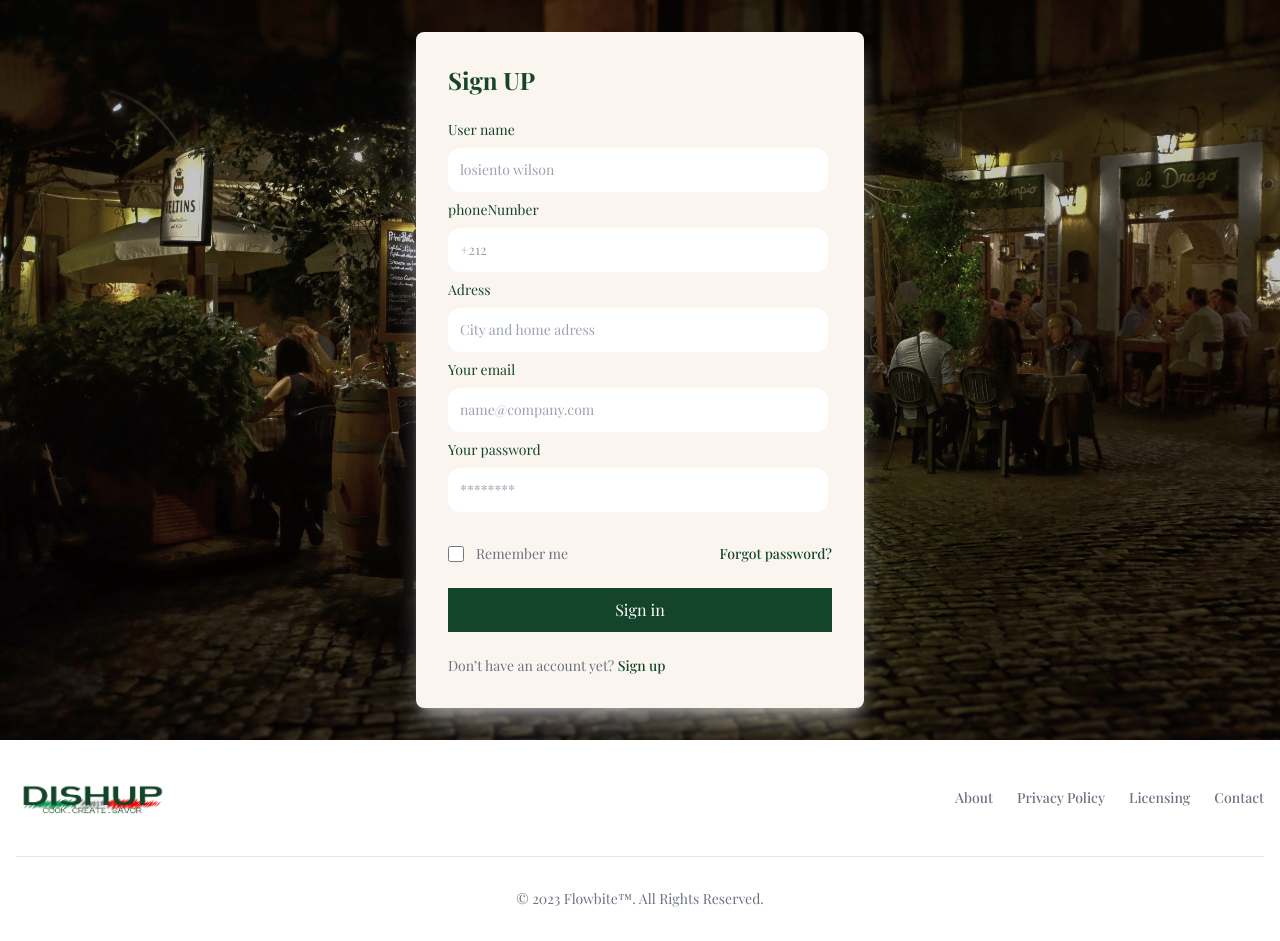
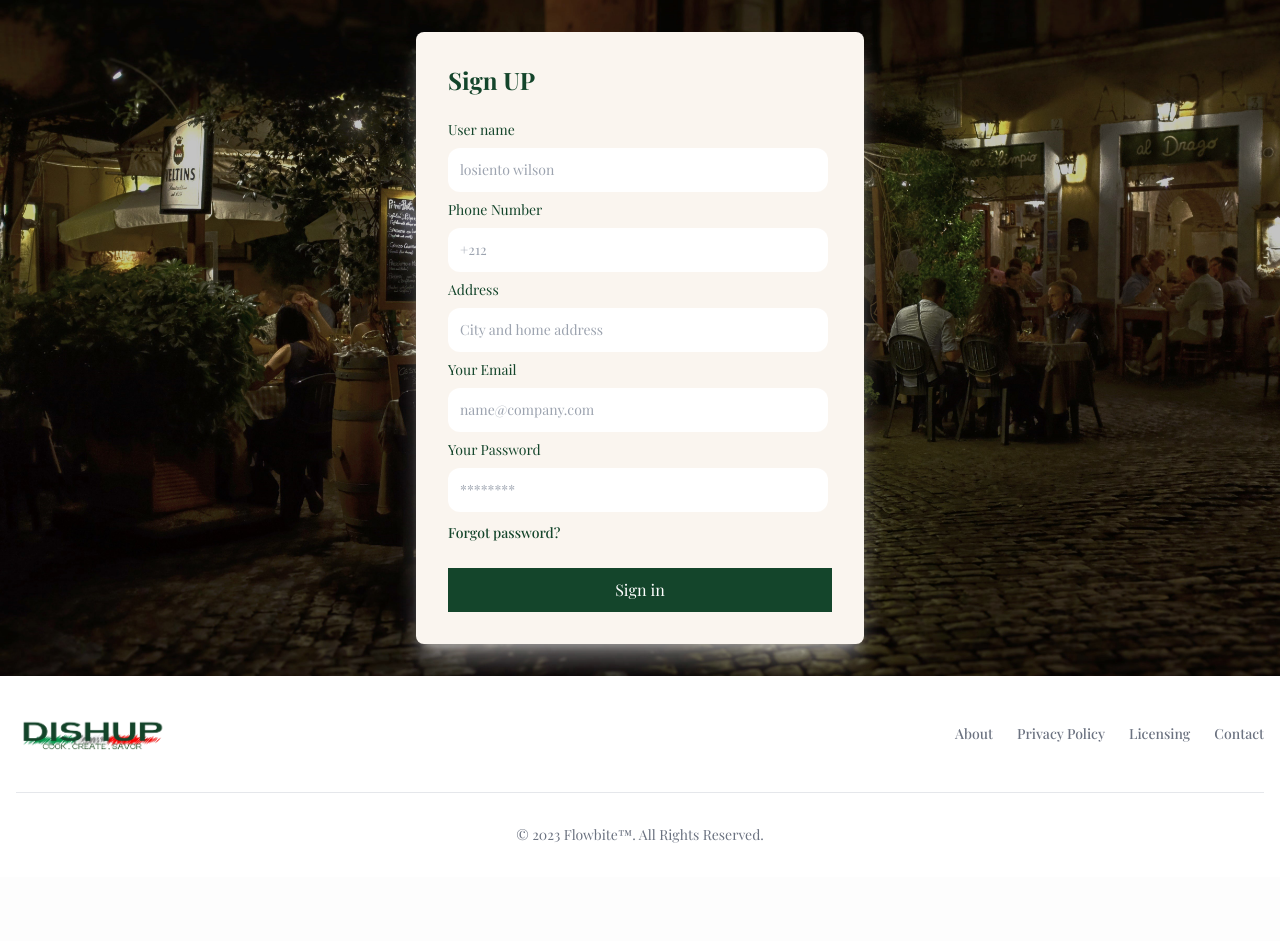
Before and after one commit to BensaltanaHoussam/Dish-UP, a PHP site: page /signup.php in a window 1280 px wide. Shown: the part 104-1045 px from the top of the page. After the commit the page ends 947 px from the top, so only its background shows below. Run offline with PHP 8.4, Linux system fonts and the light colour scheme; some libraries are stand-ins or nearby versions; some web fonts are replaced.

Commit message:
insert sign up form data to users table

```diff
--- a/signup.php
+++ b/signup.php
@@ -1,3 +1,4 @@
+
 
 
 <!DOCTYPE html>
@@ -13,6 +14,7 @@
 <link rel="preconnect" href="https://fonts.gstatic.com" crossorigin>
 <link href="https://fonts.googleapis.com/css2?family=Comfortaa:wght@300..700&family=Playfair+Display:ital,wght@0,400..900;1,400..900&family=Poppins:ital,wght@0,100;0,200;0,300;0,400;0,500;0,600;0,700;0,800;0,900;1,100;1,200;1,300;1,400;1,500;1,600;1,700;1,800;1,900&display=swap" rel="stylesheet">
 </head>
+
 
 
 <body>
@@ -67,54 +69,37 @@
               <h1 class="text-2xl font-bold text-[#14452B] ">
                   Sign UP
               </h1>
-              <form class="space-y-4 md:space-y-6" action="#">
+
+              <form class="space-y-4 md:space-y-6" action="test.php" method="POST">
     <div>
-
-
         <div class="pb-2">
-                      <label for="email" class="block mb-2 text-sm text-[#14452B]">User name</label>
-                      <input type="email" name="email" id="email" class="w-[380px] p-3  rounded-xl text-sm " placeholder="losiento wilson" required="">
+            <label for="username" class="block mb-2 text-sm text-[#14452B]">User name</label>
+            <input type="text" name="username" id="username" class="w-[380px] p-3 rounded-xl text-sm" placeholder="losiento wilson" required="">
         </div>
         <div class="pb-2">
-                      <label for="email" class="block mb-2 text-sm text-[#14452B]">phoneNumber</label>
-                      <input type="email" name="email" id="email" class="w-[380px] p-3  rounded-xl text-sm " placeholder="+212" required="">
+            <label for="phoneNumber" class="block mb-2 text-sm text-[#14452B]">Phone Number</label>
+            <input type="text" name="phoneNumber" id="phoneNumber" class="w-[380px] p-3 rounded-xl text-sm" placeholder="+212" required="">
         </div>
         <div class="pb-2">
-                      <label for="email" class="block mb-2 text-sm text-[#14452B]">Adress</label>
-                      <input type="email" name="email" id="email" class="w-[380px] p-3  rounded-xl text-sm " placeholder="City and home adress" required="">
-                  </div>
-
-
-
-                  <div class="pb-2">
-                      <label for="email" class="block mb-2 text-sm text-[#14452B]">Your email</label>
-                      <input type="email" name="email" id="email" class="w-[380px] p-3  rounded-xl text-sm " placeholder="name@company.com" required="">
+            <label for="address" class="block mb-2 text-sm text-[#14452B]">Address</label>
+            <input type="text" name="address" id="address" class="w-[380px] p-3 rounded-xl text-sm" placeholder="City and home address" required="">
         </div>
         <div class="pb-2">
-                      <label for="email" class="block mb-2 text-sm text-[#14452B]">Your password</label>
-                      <input type="email" name="email" id="email" class="w-[380px] p-3  rounded-xl text-sm" placeholder="********" required="">
+            <label for="email" class="block mb-2 text-sm text-[#14452B]">Your Email</label>
+            <input type="email" name="email" id="email" class="w-[380px] p-3 rounded-xl text-sm" placeholder="name@company.com" required="">
         </div>
-
-
-
-                </div>
-
-                  <div class="flex items-center justify-between">
-                      <div class="flex items-start">
-                          <div class="flex items-center h-5">
-                            <input id="remember" aria-describedby="remember" type="checkbox" class="w-4 h-4 border border-gray-300 rounded bg-gray-50 focus:ring-3 focus:ring-primary-300 dark:bg-gray-700 dark:border-gray-600 dark:focus:ring-primary-600 dark:ring-offset-gray-800" required="">
-                          </div>
-                          <div class="ml-3 text-sm">
-                            <label for="remember" class="text-gray-500 dark:text-gray-300">Remember me</label>
+        <div class="pb-2">
+            <label for="password" class="block mb-2 text-sm text-[#14452B]">Your Password</label>
+            <input type="password" name="password" id="password" class="w-[380px] p-3 rounded-xl text-sm" placeholder="********" required="">
         </div>
     </div>
         <a href="#" class="text-sm font-medium text-primary-600 hover:underline text-[#14452B]">Forgot password?</a>
-                  </div>
+
     <button type="submit" class="w-full text-white bg-[#14452B] text-center py-2 hover:bg-[#FAF5EF] border-2 hover:text-[#14452B] hover:border-2 border-[#14452B] dur">Sign in</button>
-                  <p class="text-sm font-light text-gray-500 dark:text-gray-400">
-                      Don’t have an account yet? <a href="#" class="font-medium text-[#14452B] hover:underline dark:text-primary-500">Sign up</a>
-                  </p>
+
 </form>
+
+
           </div>
       </div>
 
```
Also changed, not shown: db_connection.php (added, +12 -0 lines), login.php (+27 -3 lines), submit.php (added, +14 -0 lines), test.php (added, +28 -0 lines). Lines whose indentation alone changed are shown as unchanged.
